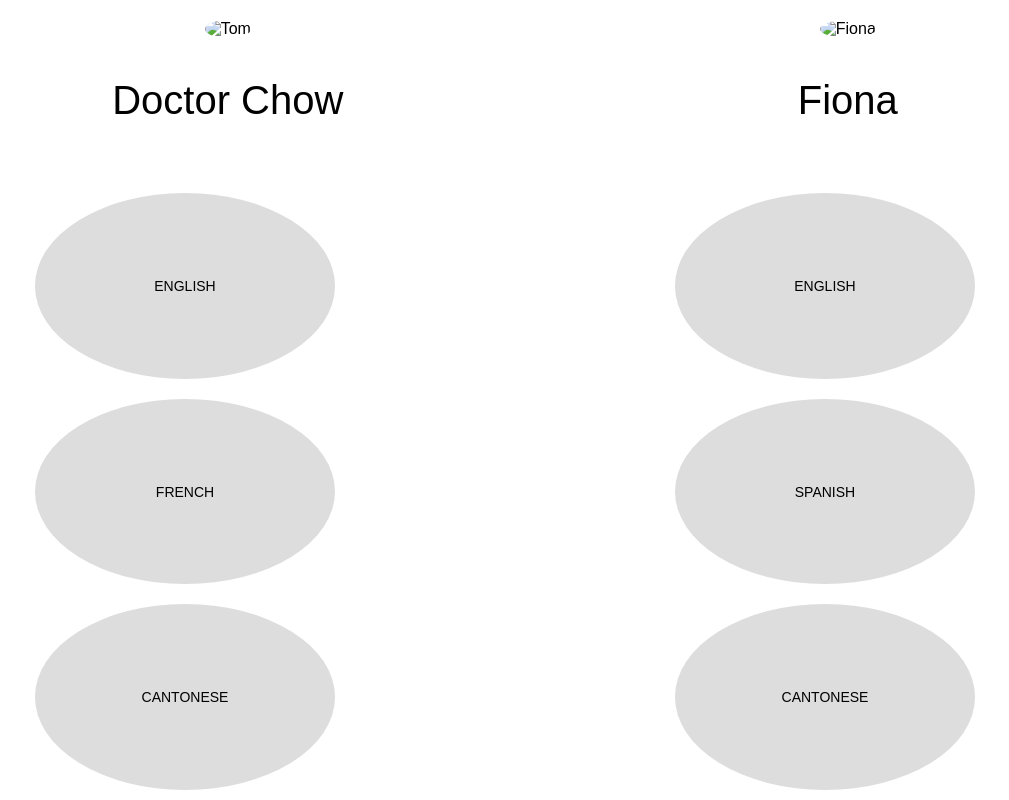
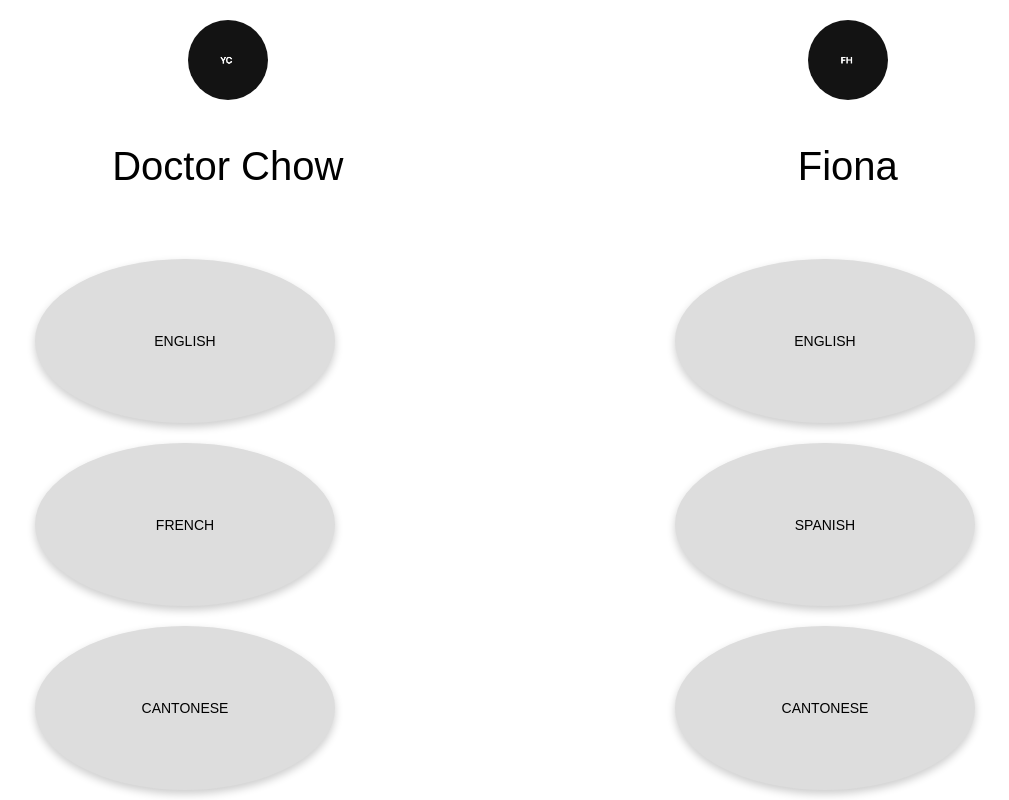
Before and after one commit to ice-solution/protoM-mangement, a plain HTML site: page index.html in a window 1280 px wide. Shown: the whole page, without its empty margins (135-1144 px from the left). Drawn offline with Linux system fonts and the light colour scheme.

Commit message:
update layout and video links

```diff
--- a/index.html
+++ b/index.html
@@ -53,6 +53,11 @@
             text-align: center; /* 文字置中 */
             font-size: 14px; /* 調整字體大小 */
             color: #000; /* 文字顏色 */
+            box-shadow: 0 4px 8px rgba(0, 0, 0, 0.2); /* 添加陰影 */
+            transition: transform 0.2s; /* 添加過渡效果 */
+        }
+        .video-thumbnail:hover {
+            transform: scale(1.05); /* 鼠標懸停時放大 */
         }
         #videoPlayer {
             position: fixed;
@@ -73,24 +78,24 @@
 <body>
     <div class="avatars">
         <div class="avatar">
-            <img src="tom.jpg" alt="Tom">
+            <img src="img/dr_chow.png" alt="Dr chow">
             <p>Doctor Chow</p>
         </div>
         <div class="avatar">
-            <img src="flona.jpg" alt="Fiona">
+            <img src="img/fiona.png" alt="Fiona">
             <p>Fiona</p>
         </div>
     </div>
     <div class="videos-container">
         <div class="person-videos">
-            <div class="video-thumbnail" data-video="videos/dr_chow/dr_chow_english_script 1.mp4">ENGLISH</div>
-            <div class="video-thumbnail" data-video="tom_video2.mp4">FRENCH</div>
-            <div class="video-thumbnail" data-video="tom_video3.mp4">CANTONESE</div>
+            <div class="video-thumbnail" data-video="videos/dr_chow/dr_chow_english.mp4">ENGLISH</div>
+            <div class="video-thumbnail" data-video="videos/dr_chow/dr_chow_french.mp4">FRENCH</div>
+            <div class="video-thumbnail" data-video="videos/dr_chow/dr_chow_cantonese.mp4">CANTONESE</div>
         </div>
         <div class="person-videos">
-            <div class="video-thumbnail" data-video="videos/fiona/english_script_1.mp4">ENGLISH</div>
-            <div class="video-thumbnail" data-video="videos/fiona/spanish_script_1.mp4">SPANISH</div>
-            <div class="video-thumbnail" data-video="videos/fiona/catonese_script_1.mp4">CANTONESE</div>
+            <div class="video-thumbnail" data-video="videos/fiona/fiona_english.mp4">ENGLISH</div>
+            <div class="video-thumbnail" data-video="videos/fiona/fiona_spanish.mp4">SPANISH</div>
+            <div class="video-thumbnail" data-video="videos/fiona/fiona_cantonese.mp4">CANTONESE</div>
         </div>
 
     </div>
```
Also changed, not shown: img/dr_chow.png (added), img/fiona.png (added).
